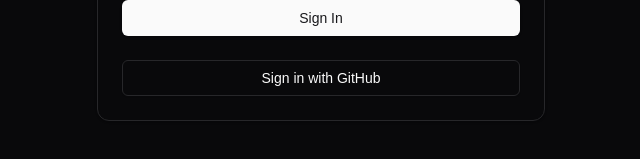
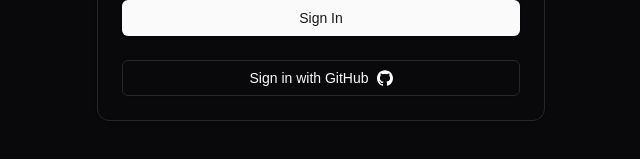
Before and after one commit to halmber/iwish-nextjs, a Next.js app: page /sign-in in a window 1280 px wide. Shown: the part 471-630 px from the top of the page, without its empty margins (319-959 px from the left). Built offline with nearby package versions, Linux system fonts and the light colour scheme.

Commit message:
feat: add github auth

```diff
--- a/next.config.ts
+++ b/next.config.ts
@@ -8,6 +8,11 @@
         hostname: "sdmmsdheuwylgmabzfhm.supabase.co",
         port: "",
       },
+      {
+        protocol: "https",
+        hostname: "avatars.githubusercontent.com",
+        port: "",
+      },
     ],
   },
 };
--- a/src/app/(auth)/sign-in/actions.ts
+++ b/src/app/(auth)/sign-in/actions.ts
@@ -3,7 +3,7 @@
 import { signIn } from "@/auth";
 import { signInSchema, SignInSchemaType } from "../schemas";
 
-export async function signInAction(data: SignInSchemaType) {
+export async function signInCredentials(data: SignInSchemaType) {
   const parsed = signInSchema.safeParse(data);
 
   if (!parsed.success) {
@@ -27,3 +27,7 @@
     return { success: false, error: `Invalid credentials: ${error}` };
   }
 }
+
+export async function signInGithub() {
+  await signIn("github", { callbackUrl: "/" });
+}
--- a/src/app/(auth)/sign-in/page.tsx
+++ b/src/app/(auth)/sign-in/page.tsx
@@ -10,7 +10,7 @@
   CardTitle,
 } from "@/components/ui/card";
 import Link from "next/link";
-import { signInAction } from "./actions";
+import { signInCredentials, signInGithub } from "./actions";
 import {
   Form,
   FormMessage,
@@ -24,6 +24,7 @@
 import { signInSchema, SignInSchemaType } from "../schemas";
 import { zodResolver } from "@hookform/resolvers/zod";
 import { useToast } from "@/hooks/use-toast";
+import GithubIcon from "@/components/GithubIcon";
 
 export default function SignIn() {
   const form = useForm<SignInSchemaType>({
@@ -40,7 +41,7 @@
   async function onSubmit(values: SignInSchemaType) {
     // execute(values);
 
-    const response = await signInAction(values);
+    const response = await signInCredentials(values);
 
     if (response.success) {
       router.push("/");
@@ -115,8 +116,12 @@
         </Form>
 
         <CardFooter>
-          <Button variant="outline" className="w-full">
-            Sign in with GitHub
+          <Button
+            onClick={() => signInGithub()}
+            variant="outline"
+            className="w-full"
+          >
+            Sign in with GitHub <GithubIcon />
           </Button>
         </CardFooter>
       </Card>
--- a/src/auth.ts
+++ b/src/auth.ts
@@ -1,5 +1,6 @@
 import NextAuth from "next-auth";
 import Credentials from "next-auth/providers/credentials";
+import GitHub from "next-auth/providers/github";
 import { prisma } from "@/lib/prisma";
 import { z } from "zod";
 import { PrismaAdapter } from "@auth/prisma-adapter";
@@ -47,6 +48,7 @@
         return null;
       },
     }),
+    GitHub,
   ],
   callbacks: {
     async jwt({ token, user, trigger, session }) {
@@ -72,5 +74,8 @@
       }
       return session;
     },
+    async redirect({ url, baseUrl }) {
+      return "/";
+    },
   },
 });
--- /dev/null
+++ b/src/components/GithubIcon.tsx
@@ -0,0 +1,13 @@
+export default function GithubIcon() {
+  return (
+    <svg
+      role="img"
+      viewBox="0 0 24 24"
+      xmlns="http://www.w3.org/2000/svg"
+      className="dark:fill-white fill-black w-4 h-4"
+    >
+      <title>GitHub</title>
+      <path d="M12 .297c-6.63 0-12 5.373-12 12 0 5.303 3.438 9.8 8.205 11.385.6.113.82-.258.82-.577 0-.285-.01-1.04-.015-2.04-3.338.724-4.042-1.61-4.042-1.61C4.422 18.07 3.633 17.7 3.633 17.7c-1.087-.744.084-.729.084-.729 1.205.084 1.838 1.236 1.838 1.236 1.07 1.835 2.809 1.305 3.495.998.108-.776.417-1.305.76-1.605-2.665-.3-5.466-1.332-5.466-5.93 0-1.31.465-2.38 1.235-3.22-.135-.303-.54-1.523.105-3.176 0 0 1.005-.322 3.3 1.23.96-.267 1.98-.399 3-.405 1.02.006 2.04.138 3 .405 2.28-1.552 3.285-1.23 3.285-1.23.645 1.653.24 2.873.12 3.176.765.84 1.23 1.91 1.23 3.22 0 4.61-2.805 5.625-5.475 5.92.42.36.81 1.096.81 2.22 0 1.606-.015 2.896-.015 3.286 0 .315.21.69.825.57C20.565 22.092 24 17.592 24 12.297c0-6.627-5.373-12-12-12" />
+    </svg>
+  );
+}
```
